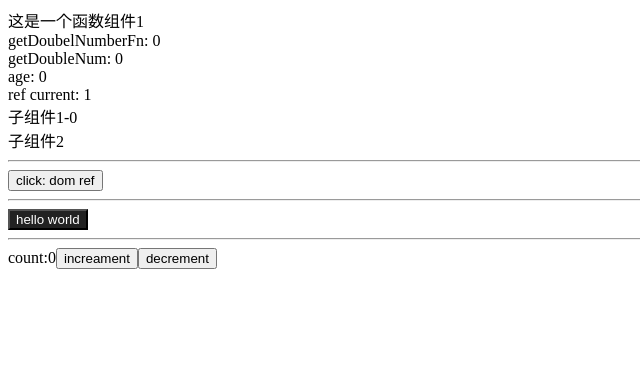
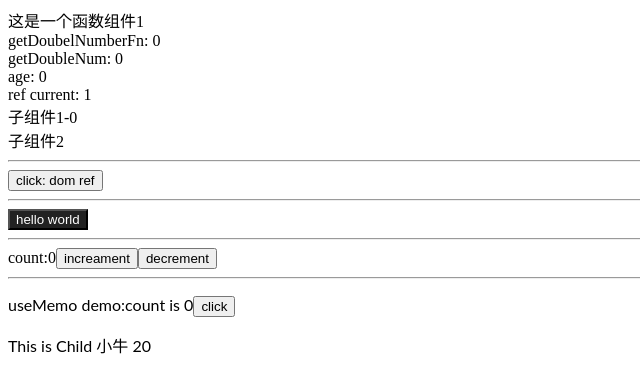
Before and after one commit to zzcandor/react-js-tutorial, a React (Create React App) app: page / in a window 1280 px wide. Shown: the top 392 px of the page, without its empty margins (0-640 px from the left). Built offline with nearby package versions, Linux system fonts and the light colour scheme.

Commit message:
1 file modified, 1 added

```diff
--- a/src/App.js
+++ b/src/App.js
@@ -4,6 +4,7 @@ import StateFunction from "./components/StateFunction";
 import UseRef from "./components/UseRef";
 import UseContextDemo from "./components/UseContextDemo";
 import UseReducerDemo from "./components/UseReducerDemo";
+import UseMemoDemo from "./components/UseMemoDemo";
 
 export default function App() {
   return (
@@ -15,6 +16,8 @@ export default function App() {
       <UseContextDemo />
       <hr />
       <UseReducerDemo />
+      <hr />
+      <UseMemoDemo />
     </div>
   );
 }
--- /dev/null
+++ b/src/components/UseMemoDemo.js
@@ -0,0 +1,36 @@
+import React, { useState } from "react";
+
+// 子组件
+function Child({ userInfo }) {
+  console.log("Child render...", userInfo);
+  return (
+    <div>
+      <p>
+        This is Child {userInfo.name} {userInfo.age}
+      </p>
+    </div>
+  );
+}
+
+// 父组件
+function App() {
+  console.log("Parent render");
+  const [count, setCount] = useState(0);
+  const [name, setName] = useState("小牛");
+
+  const userInfo = {
+    name,
+    age: 20
+  };
+
+  return (
+    <div>
+      <p>
+        useMemo demo:count is {count}
+        <button onClick={() => setCount(count + 1)}>click</button>
+      </p>
+      <Child userInfo={userInfo} />
+    </div>
+  );
+}
+export default App;
```
